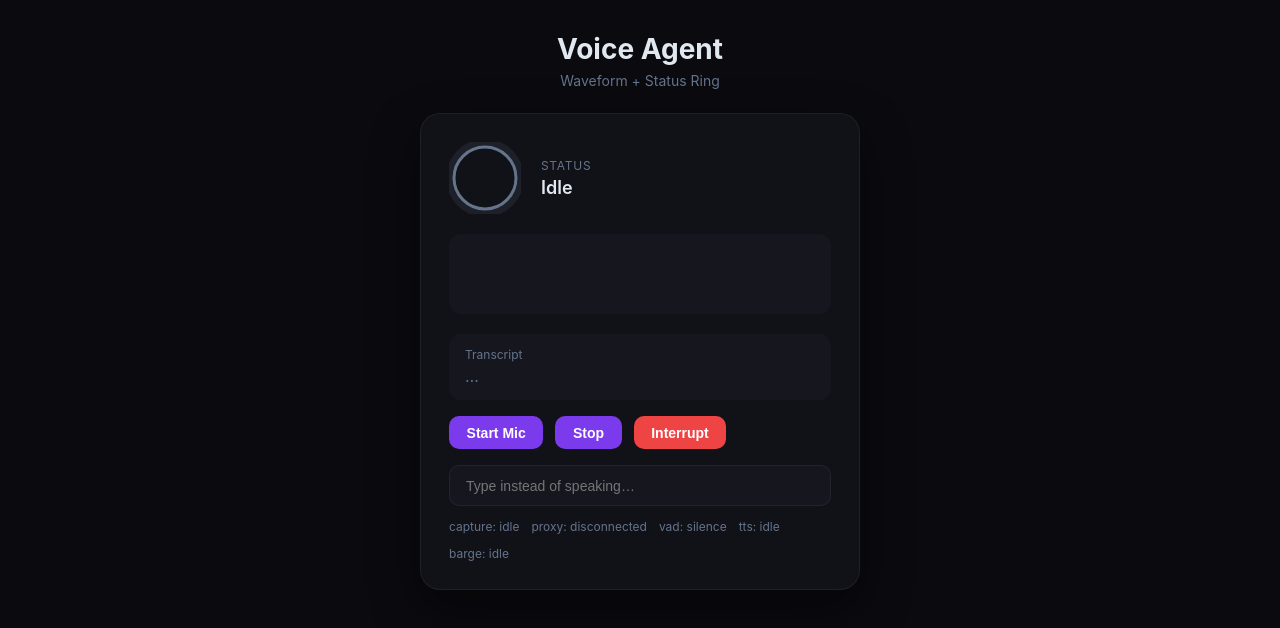
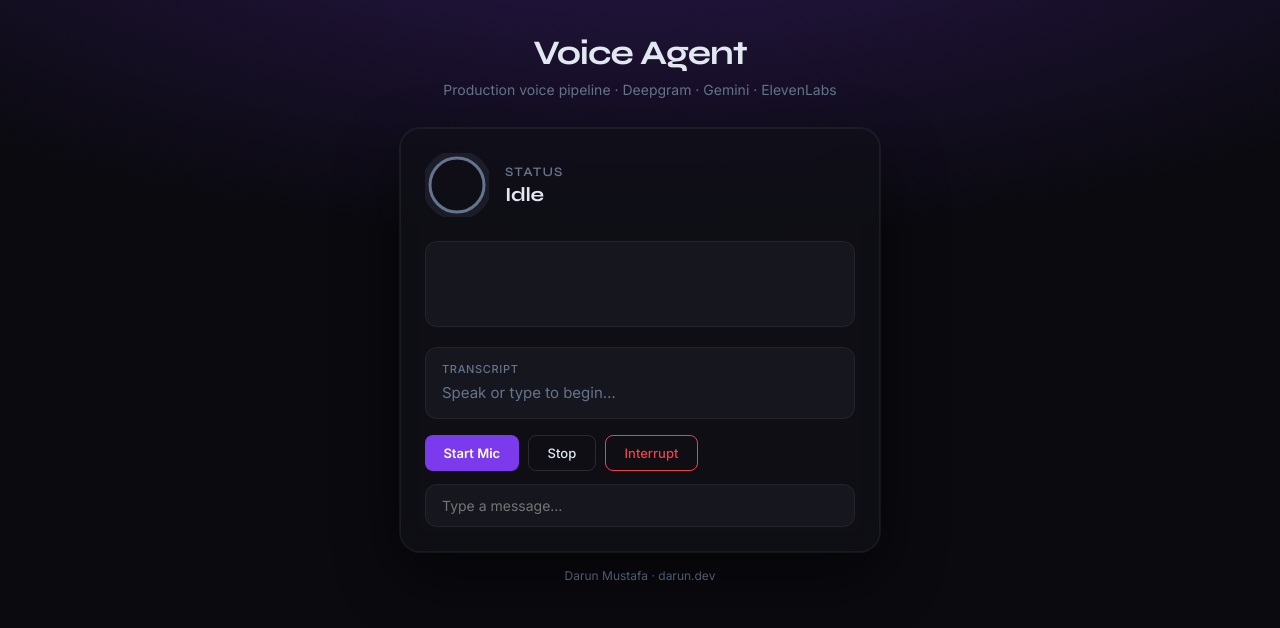
Before and after one commit to darunbjork/voice-agent, a React (Vite) app in the folder packages/web/: page / in a window 1280 px wide. Shown: the top 628 px of the page. Built offline with nearby package versions, Linux system fonts and the light colour scheme.

Commit message:
feat(web): voiceagent layout — obsidian forge glass card, fonts, resp… (#20)

```diff
--- a/packages/web/index.html
+++ b/packages/web/index.html
@@ -3,7 +3,8 @@
   <head>
     <meta charset="UTF-8" />
     <meta name="viewport" content="width=device-width, initial-scale=1.0" />
-    <title>Voice Agent</title>
+    <meta name="theme-color" content="#0a0a0f" />
+    <title>Voice Agent · Darun Mustafa</title>
   </head>
   <body>
     <div id="root"></div>
--- a/packages/web/package.json
+++ b/packages/web/package.json
@@ -11,6 +11,9 @@
     "clean": "rm -rf dist"
   },
   "dependencies": {
+    "@fontsource/inter": "^5.3.0",
+    "@fontsource/jetbrains-mono": "^5.3.0",
+    "@fontsource/syne": "^5.3.0",
     "@voice-agent/shared-types": "workspace:*",
     "gsap": "^3.12.5",
     "react": "^19",
--- a/packages/web/src/App.tsx
+++ b/packages/web/src/App.tsx
@@ -8,65 +8,55 @@ import { useBargeIn } from "./hooks/useBargeIn.js";
 import { useWaveform } from "./hooks/useWaveform.js";
 import { VoiceAgentLayout } from "./components/VoiceAgent/VoiceAgent.js";
 import type { AgentVisualState } from "./components/VoiceAgent/StatusRing.js";
+import type { ResponseCard } from "@voice-agent/shared-types";
 
 const VAD_MIN_SPEECH_MS = 100;
-
-const STATE_COLORS: Record<AgentVisualState, string> = {
-  idle: "#64748b",
-  listening: "#22c55e",
-  processing: "#f59e0b",
-  speaking: "#a78bfa",
-  interrupted: "#ef4444",
-};
-
-const STATE_LABELS: Record<AgentVisualState, string> = {
-  idle: "Idle",
-  listening: "Listening",
-  processing: "Processing",
-  speaking: "Speaking",
-  interrupted: "Interrupted",
-};
 
 export function App() {
   const [log, setLog] = useState<string[]>([]);
   const [interim, setInterim] = useState("");
   const [finalText, setFinalText] = useState("");
-  const [utterances, setUtterances] = useState<string[]>([]);
+  const [agentText, setAgentText] = useState("");
+  const [lastCard, setLastCard] = useState<ResponseCard | null>(null);
   const [agentThinking, setAgentThinking] = useState(false);
 
   const appendLog = useCallback((line: string) => {
-    setLog((prev) => [line, ...prev].slice(0, 40));
+    setLog((prev) => [line, ...prev].slice(0, 24));
   }, []);
 
   const tts = useTTSPlayer({
-    onDone: () => appendLog("TTS playback finished"),
-    onCancel: () => appendLog("TTS playback cancelled"),
+    onDone: () => appendLog("TTS done"),
+    onCancel: () => appendLog("TTS cancelled"),
   });
 
   const proxy = useDeepgramProxy({
     handlers: {
-      onSessionId: (id) => appendLog(`session_id → ${id}`),
+      onSessionId: (id) => appendLog(`session ${id.slice(0, 8)}`),
       onInterim: (text) => setInterim(text),
       onFinal: (text, latencyMs) => {
         setFinalText(text);
         setInterim("");
-        setUtterances((prev) => [text, ...prev].slice(0, 8));
-        appendLog(`FINAL → "${text}" (${latencyMs} ms)`);
+        appendLog(`final (${latencyMs}ms)`);
         tts.prepare();
+      },
+      onAgentThinking: () => {
+        setAgentThinking(true);
+        appendLog("thinking…");
+      },
+      onAgentResponse: (msg) => {
+        setAgentThinking(false);
+        setAgentText(msg.reply.text);
+        setLastCard(msg.reply.card);
+        appendLog(`intent=${msg.reply.intent}`);
       },
       onTtsChunk: (audio, sequenceNum) => {
         void tts.enqueue(audio, sequenceNum);
       },
       onTtsDone: () => tts.markDone(),
-      onAgentThinking: () => {
-        setAgentThinking(true);
-        appendLog("agent_thinking");
+      onError: (code, message) => {
+        setAgentThinking(false);
+        appendLog(`err ${code}: ${message}`);
       },
-      onAgentResponse: (msg) => {
-        setAgentThinking(false);
-        appendLog(`agent_response → intent=${msg.reply.intent} "${msg.reply.text}"`);
-      },
-      onError: (code, message) => appendLog(`error → ${code}: ${message}`),
       onMessage: (msg) => {
         const type = msg.type;
         if (
@@ -79,7 +69,7 @@ export function App() {
           type !== "agent_thinking" &&
           type !== "agent_response"
         ) {
-          appendLog(`msg → ${type}`);
+          appendLog(`msg ${type}`);
         }
       },
     },
@@ -91,8 +81,8 @@ export function App() {
     threshold: 0.02,
     minSpeechMs: VAD_MIN_SPEECH_MS,
     silenceDurationMs: 500,
-    onSpeechStart: () => appendLog("VAD → speech_start"),
-    onSpeechEnd: () => appendLog("VAD → speech_end (500 ms silence)"),
+    onSpeechStart: () => appendLog("speech_start"),
+    onSpeechEnd: () => appendLog("speech_end"),
   });
 
   const bargeIn = useBargeIn({
@@ -103,10 +93,8 @@ export function App() {
     minSpeechMs: 0,
     cooldownMs: 400,
     onBargeIn: (localWorkMs) => {
-      const totalMs = VAD_MIN_SPEECH_MS + localWorkMs;
-      appendLog(
-        `BARGE-IN fired — VAD ${VAD_MIN_SPEECH_MS} ms + local ${localWorkMs.toFixed(1)} ms ≈ ${totalMs.toFixed(1)} ms`,
-      );
+      const total = VAD_MIN_SPEECH_MS + localWorkMs;
+      appendLog(`barge-in ${total.toFixed(0)}ms`);
     },
   });
 
@@ -135,13 +123,26 @@ export function App() {
     capture.isCapturing,
   ]);
 
-  const statusLabel = STATE_LABELS[visualState];
-  const waveformColor = STATE_COLORS[visualState];
+  const statusLabel: Record<AgentVisualState, string> = {
+    idle: "Idle",
+    listening: "Listening",
+    processing: "Processing",
+    speaking: "Speaking",
+    interrupted: "Interrupted",
+  };
+
+  const waveformColor: Record<AgentVisualState, string> = {
+    idle: "var(--muted)",
+    listening: "var(--success)",
+    processing: "var(--ember)",
+    speaking: "var(--iris-soft)",
+    interrupted: "var(--error)",
+  };
 
   const handleStart = async () => {
     proxy.connect();
     await capture.start();
-    appendLog("capture + proxy started");
+    appendLog("started");
   };
 
   const handleStop = () => {
@@ -155,22 +156,17 @@ export function App() {
     appendLog("stopped");
   };
 
-  const handleManualBarge = () => {
-    tts.cancel();
-    proxy.sendMessage({ type: "barge_in" });
-    appendLog("manual barge_in");
-  };
-
   const handleTextSubmit = (e: FormEvent<HTMLFormElement>) => {
     e.preventDefault();
     const form = e.currentTarget;
     const input = form.elements.namedItem("text") as HTMLInputElement;
     const text = input.value.trim();
     if (!text) return;
+    if (!proxy.isConnected) proxy.connect();
     tts.prepare();
     proxy.sendMessage({ type: "text_input", text });
     input.value = "";
-    appendLog(`text_input → ${text}`);
+    appendLog(`text → ${text.slice(0, 40)}`);
   };
 
   return (
@@ -178,36 +174,71 @@ export function App() {
       style={{
         minHeight: "100vh",
         background: "var(--void)",
+        backgroundImage:
+          "radial-gradient(ellipse 80% 50% at 50% -20%, var(--iris-glow), transparent)",
         color: "var(--text)",
-        padding: "2rem",
+        padding: "2rem 1.25rem 3rem",
         display: "flex",
         flexDirection: "column",
         alignItems: "center",
-        gap: "1.5rem",
+        gap: "1.75rem",
       }}
     >
-      <header style={{ textAlign: "center" }}>
-        <h1 style={{ margin: "0 0 0.35rem", fontSize: 28, fontWeight: 700 }}>Voice Agent</h1>
-        <p style={{ margin: 0, color: "var(--muted)", fontSize: 14 }}>Waveform + Status Ring</p>
+      <header style={{ textAlign: "center", maxWidth: 480 }}>
+        <h1
+          style={{
+            margin: "0 0 0.4rem",
+            fontFamily: "var(--font-display)",
+            fontSize: "clamp(1.75rem, 4vw, 2.15rem)",
+            fontWeight: 700,
+            letterSpacing: "-0.03em",
+          }}
+        >
+          Voice Agent
+        </h1>
+        <p
+          style={{
+            margin: 0,
+            color: "var(--muted)",
+            fontSize: 14,
+            lineHeight: 1.5,
+          }}
+        >
+          Production voice pipeline · Deepgram · Gemini · ElevenLabs
+        </p>
       </header>
 
       <VoiceAgentLayout
         visualState={visualState}
         waveformBufferRef={waveform.bufferRef}
-        waveformColor={waveformColor}
-        statusLabel={statusLabel}
+        waveformColor={waveformColor[visualState]}
+        statusLabel={statusLabel[visualState]}
+        sessionId={proxy.sessionId}
+        footer="Darun Mustafa · darun.dev"
       >
         <div
           style={{
             background: "var(--surface-2)",
-            borderRadius: 12,
-            padding: "0.85rem 1rem",
+            borderRadius: "var(--radius-md)",
+            border: "1px solid var(--border)",
+            padding: "0.9rem 1rem",
             marginBottom: "1rem",
-            minHeight: 56,
+            minHeight: 72,
           }}
         >
-          <div style={{ fontSize: 12, color: "var(--muted)", marginBottom: 4 }}>Transcript</div>
-          <div style={{ fontSize: 16 }}>
+          <div
+            style={{
+              fontSize: 11,
+              fontWeight: 500,
+              color: "var(--muted)",
+              textTransform: "uppercase",
+              letterSpacing: "0.06em",
+              marginBottom: 6,
+            }}
+          >
+            Transcript
+          </div>
+          <div style={{ fontSize: 15, lineHeight: 1.45 }}>
             {finalText && <span>{finalText}</span>}
             {interim && (
               <span
@@ -219,129 +250,168 @@ export function App() {
                 {interim}
               </span>
             )}
-            {!finalText && !interim && <span style={{ color: "var(--muted)" }}>…</span>}
+            {!finalText && !interim && (
+              <span style={{ color: "var(--muted)" }}>Speak or type to begin…</span>
+            )}
           </div>
+          {agentText && (
+            <div
+              style={{
+                marginTop: 10,
+                paddingTop: 10,
+                borderTop: "1px solid var(--border)",
+                fontSize: 14,
+                color: "var(--iris-soft)",
+              }}
+            >
+              {agentText}
             </div>
+          )}
+        </div>
+
+        {lastCard && (
+          <div
+            style={{
+              background: "var(--surface)",
+              border: "1px solid var(--border-hover)",
+              borderRadius: "var(--radius-md)",
+              padding: "0.75rem 1rem",
+              marginBottom: "1rem",
+              fontSize: 13,
+            }}
+          >
+            <span
+              style={{
+                fontFamily: "var(--font-mono)",
+                fontSize: 11,
+                color: "var(--iris-soft)",
+                textTransform: "uppercase",
+              }}
+            >
+              {lastCard.type}
+            </span>
+            <pre
+              style={{
+                margin: "0.4rem 0 0",
+                fontFamily: "var(--font-mono)",
+                fontSize: 11,
+                color: "var(--muted)",
+                whiteSpace: "pre-wrap",
+                wordBreak: "break-word",
+              }}
+            >
+              {JSON.stringify(lastCard, null, 2)}
+            </pre>
+          </div>
+        )}
+
         <div
           style={{
             display: "flex",
-            gap: "0.75rem",
+            gap: "0.6rem",
             flexWrap: "wrap",
-            marginBottom: "1rem",
+            marginBottom: "0.85rem",
           }}
         >
-          <button onClick={handleStart} disabled={capture.isCapturing} style={btnStyle}>
-            Start Mic
+          <button
+            type="button"
+            onClick={handleStart}
+            disabled={capture.isCapturing}
+            style={primaryBtn}
+          >
+            {capture.isCapturing ? "Listening…" : "Start Mic"}
           </button>
           <button
+            type="button"
             onClick={handleStop}
-            disabled={!capture.isCapturing && proxy.status === "disconnected"}
-            style={btnStyle}
+            disabled={!capture.isCapturing && !proxy.isConnected}
+            style={ghostBtn}
           >
             Stop
           </button>
           <button
-            onClick={handleManualBarge}
+            type="button"
+            onClick={() => {
+              tts.cancel();
+              proxy.sendMessage({ type: "barge_in" });
+              appendLog("manual barge-in");
+            }}
             disabled={!tts.isPlaying}
-            style={{ ...btnStyle, background: "var(--error)" }}
+            style={{
+              ...ghostBtn,
+              color: "var(--error)",
+              borderColor: "var(--error)",
+            }}
           >
             Interrupt
           </button>
         </div>
+
         <form onSubmit={handleTextSubmit}>
           <input
             name="text"
-            placeholder="Type instead of speaking…"
+            placeholder="Type a message…"
+            autoComplete="off"
             style={{
               width: "100%",
-              padding: "0.7rem 1rem",
-              borderRadius: 10,
+              padding: "0.75rem 1rem",
+              borderRadius: "var(--radius-md)",
               border: "1px solid var(--border)",
               background: "var(--surface-2)",
               color: "var(--text)",
               fontSize: 14,
-              boxSizing: "border-box",
+              outline: "none",
+            }}
+            onFocus={(e) => {
+              e.currentTarget.style.borderColor = "var(--iris)";
+            }}
+            onBlur={(e) => {
+              e.currentTarget.style.borderColor = "var(--border)";
             }}
           />
         </form>
-        <div
-          style={{
-            marginTop: "0.85rem",
-            fontSize: 12,
-            color: "var(--muted)",
-            display: "flex",
-            gap: "0.75rem",
-            flexWrap: "wrap",
-          }}
-        >
-          <span>capture: {capture.status}</span>
-          <span>proxy: {proxy.status}</span>
-          <span>vad: {vad.state}</span>
-          <span>tts: {tts.status}</span>
-          <span>barge: {bargeIn.status}</span>
-          {bargeIn.lastLocalWorkMs !== null && (
-            <span>local: {bargeIn.lastLocalWorkMs.toFixed(1)} ms</span>
-          )}
-        </div>
       </VoiceAgentLayout>
-      {log.length > 0 && (
+
       <div
         style={{
           width: "100%",
-            maxWidth: 440,
-            fontFamily: "ui-monospace, monospace",
+          maxWidth: 480,
+          fontFamily: "var(--font-mono)",
           fontSize: 11,
           color: "var(--muted)",
-            maxHeight: 140,
+          maxHeight: 120,
           overflow: "auto",
+          opacity: 0.85,
         }}
       >
-          {log.slice(0, 12).map((line, i) => (
+        {log.map((line, i) => (
           <div key={i} style={{ padding: "1px 0" }}>
             {line}
           </div>
         ))}
       </div>
-      )}
-
-      {utterances.length > 0 && (
-        <div
-          style={{
-            width: "100%",
-            maxWidth: 440,
-            fontSize: 13,
-            color: "var(--text)",
-          }}
-        >
-          <div
-            style={{
-              color: "var(--muted)",
-              marginBottom: 6,
-              fontSize: 12,
-              textTransform: "uppercase",
-              letterSpacing: "0.06em",
-            }}
-          >
-            Recent
-          </div>
-          {utterances.map((u, i) => (
-            <div key={i} style={{ marginBottom: 3, opacity: 1 - i * 0.08 }}>
-              “{u}”
-            </div>
-          ))}
-        </div>
-      )}
     </div>
   );
 }
 
-const btnStyle: CSSProperties = {
+const primaryBtn: CSSProperties = {
   background: "var(--iris)",
-  color: "white",
+  color: "#fff",
   border: "none",
-  borderRadius: 10,
-  padding: "0.55rem 1.1rem",
+  borderRadius: "var(--radius-sm)",
+  padding: "0.55rem 1.15rem",
+  fontWeight: 600,
+  fontSize: 13,
   cursor: "pointer",
-  fontWeight: 600,
-  fontSize: 14,
 };
+
+const ghostBtn: CSSProperties = {
+  background: "transparent",
+  color: "var(--text)",
+  border: "1px solid var(--border-hover)",
+  borderRadius: "var(--radius-sm)",
+  padding: "0.55rem 1.15rem",
+  fontWeight: 500,
+  fontSize: 13,
+  cursor: "pointer",
+};
--- /dev/null
+++ b/packages/web/src/components/VoiceAgent/GlassCard.tsx
@@ -0,0 +1,26 @@
+import type { CSSProperties, ReactNode } from "react";
+
+export type GlassCardProps = {
+  children: ReactNode;
+  style?: CSSProperties;
+  padding?: string;
+};
+
+export function GlassCard({ children, style, padding = "1.5rem" }: GlassCardProps) {
+  return (
+    <div
+      style={{
+        background: "var(--glass-bg)",
+        backdropFilter: "var(--blur)",
+        WebkitBackdropFilter: "var(--blur)",
+        border: "1px solid var(--border)",
+        borderRadius: "var(--radius-lg)",
+        boxShadow: "var(--shadow-glass)",
+        padding,
+        ...style,
+      }}
+    >
+      {children}
+    </div>
+  );
+}
--- a/packages/web/src/components/VoiceAgent/VoiceAgent.tsx
+++ b/packages/web/src/components/VoiceAgent/VoiceAgent.tsx
@@ -1,4 +1,5 @@
 import type { ReactNode } from "react";
+import { GlassCard } from "./GlassCard.js";
 import { StatusRing, type AgentVisualState } from "./StatusRing.js";
 import { WaveformCanvas } from "./WaveformCanvas.js";
 
@@ -7,7 +8,9 @@ export type VoiceAgentLayoutProps = {
   waveformBufferRef: React.RefObject<number[]>;
   waveformColor: string;
   statusLabel: string;
+  sessionId: string | null;
   children?: ReactNode;
+  footer?: ReactNode;
 };
 
 export function VoiceAgentLayout({
@@ -15,51 +18,80 @@ export function VoiceAgentLayout({
   waveformBufferRef,
   waveformColor,
   statusLabel,
+  sessionId,
   children,
+  footer,
 }: VoiceAgentLayoutProps) {
   return (
     <div
       style={{
-        background: "var(--surface)",
-        border: "1px solid var(--border)",
-        borderRadius: 20,
-        padding: "1.75rem",
-        backdropFilter: "var(--blur)",
-        boxShadow: "0 20px 50px rgba(0,0,0,0.4)",
         width: "100%",
-        maxWidth: 440,
+        maxWidth: 480,
+        margin: "0 auto",
       }}
     >
+      <GlassCard>
         <div
           style={{
             display: "flex",
             alignItems: "center",
-          gap: "1.25rem",
-          marginBottom: "1.25rem",
+            justifyContent: "space-between",
+            marginBottom: "1.5rem",
+            gap: "1rem",
           }}
         >
-        <StatusRing state={visualState} size={72} />
+          <div style={{ display: "flex", alignItems: "center", gap: "1rem" }}>
+            <StatusRing state={visualState} size={64} />
             <div>
               <div
                 style={{
-              fontSize: 12,
+                  fontFamily: "var(--font-display)",
+                  fontSize: 13,
+                  fontWeight: 600,
                   color: "var(--muted)",
                   textTransform: "uppercase",
-              letterSpacing: "0.06em",
-              marginBottom: 4,
+                  letterSpacing: "0.08em",
+                  marginBottom: 2,
                 }}
               >
                 Status
               </div>
-          <div style={{ fontSize: 18, fontWeight: 600 }}>{statusLabel}</div>
+              <div
+                style={{
+                  fontFamily: "var(--font-display)",
+                  fontSize: 20,
+                  fontWeight: 700,
+                  letterSpacing: "-0.02em",
+                }}
+              >
+                {statusLabel}
               </div>
+            </div>
+          </div>
+          {sessionId && (
+            <div
+              style={{
+                fontFamily: "var(--font-mono)",
+                fontSize: 11,
+                color: "var(--muted)",
+                background: "var(--surface-2)",
+                padding: "0.35rem 0.6rem",
+                borderRadius: "var(--radius-sm)",
+                border: "1px solid var(--border)",
+              }}
+              title={sessionId}
+            >
+              {sessionId.slice(0, 8)}
+            </div>
+          )}
         </div>
 
         <div
           style={{
             background: "var(--surface-2)",
-          borderRadius: 12,
-          padding: "0.75rem 1rem",
+            borderRadius: "var(--radius-md)",
+            border: "1px solid var(--border)",
+            padding: "0.85rem 1rem",
             marginBottom: "1.25rem",
             display: "flex",
             justifyContent: "center",
@@ -68,13 +100,27 @@ export function VoiceAgentLayout({
           <WaveformCanvas
             bufferRef={waveformBufferRef}
             color={waveformColor}
-          width={280}
+            width={300}
             height={56}
             barCount={64}
           />
         </div>
 
         {children}
+      </GlassCard>
+
+      {footer && (
+        <div
+          style={{
+            marginTop: "1rem",
+            textAlign: "center",
+            fontSize: 12,
+            color: "var(--muted)",
+          }}
+        >
+          {footer}
+        </div>
+      )}
     </div>
   );
 }
--- a/packages/web/src/styles/globals.css
+++ b/packages/web/src/styles/globals.css
@@ -1,3 +1,9 @@
+@import "@fontsource/syne/600.css";
+@import "@fontsource/syne/700.css";
+@import "@fontsource/inter/400.css";
+@import "@fontsource/inter/500.css";
+@import "@fontsource/inter/600.css";
+@import "@fontsource/jetbrains-mono/400.css";
 @import "./tokens.css";
 
 *,
@@ -10,15 +16,10 @@ html,
 body {
   margin: 0;
   padding: 0;
+  min-height: 100%;
   background: var(--void);
   color: var(--text);
-  font-family:
-    "Inter",
-    system-ui,
-    -apple-system,
-    BlinkMacSystemFont,
-    "Segoe UI",
-    sans-serif;
+  font-family: var(--font-body);
   -webkit-font-smoothing: antialiased;
   -moz-osx-font-smoothing: grayscale;
 }
@@ -26,3 +27,11 @@ body {
 #root {
   min-height: 100vh;
 }
+
+button {
+  font-family: var(--font-body);
+}
+
+input {
+  font-family: var(--font-body);
+}
--- a/packages/web/src/styles/tokens.css
+++ b/packages/web/src/styles/tokens.css
@@ -1,3 +1,5 @@
+/* packages/web/src/styles/tokens.css — Obsidian Forge */
+
 :root {
   --void: #0a0a0f;
   --surface: #111118;
@@ -15,4 +17,14 @@
   --error: #ef4444;
   --glass-bg: rgba(17, 17, 24, 0.7);
   --blur: blur(12px);
+
+  --font-display: "Syne", system-ui, sans-serif;
+  --font-body: "Inter", system-ui, sans-serif;
+  --font-mono: "JetBrains Mono", ui-monospace, monospace;
+
+  --radius-lg: 20px;
+  --radius-md: 12px;
+  --radius-sm: 8px;
+
+  --shadow-glass: 0 0 0 1px var(--border), 0 24px 64px rgba(0, 0, 0, 0.45);
 }
```
Also changed, not shown: packages/api/src/modules/audio/audio.routes.ts (+1 -7 lines), 1 other file (tests, documents, lock files or other folders). Lines whose indentation alone changed are shown as unchanged.
